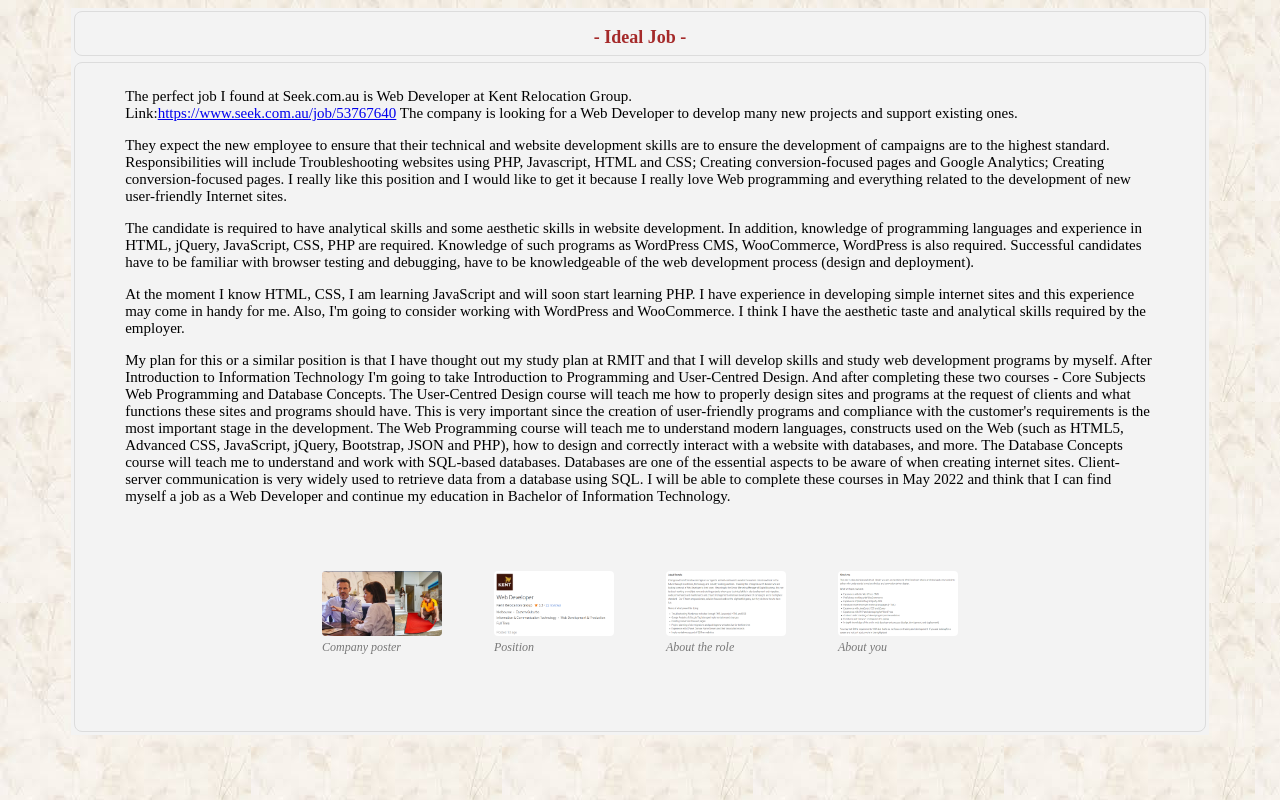
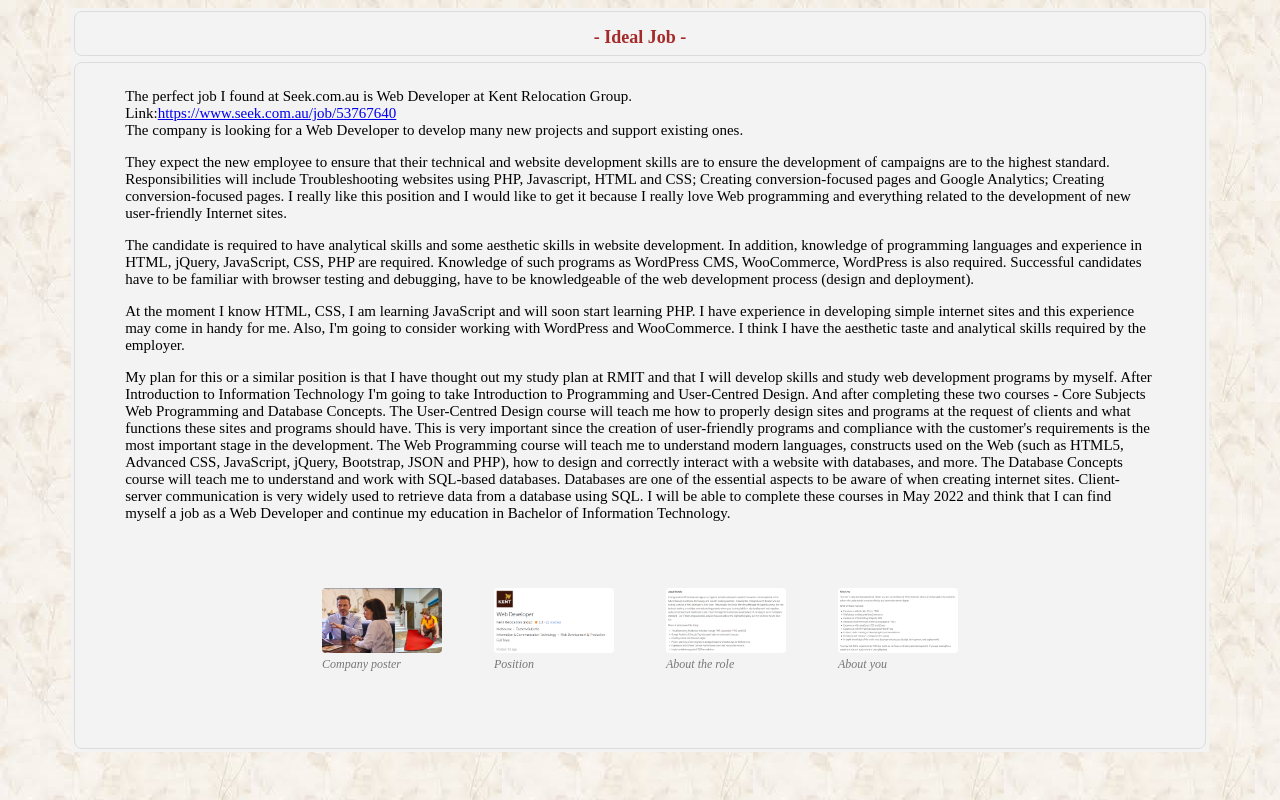
Before and after one commit to sergeiyoudachev/Assignment1bySergeiYoudachev, a plain HTML site: page ideal_job.html in a window 1280 px wide. Drawn offline with Linux system fonts and the light colour scheme.

Commit message:
Add files via upload

```diff
--- a/ideal_job.html
+++ b/ideal_job.html
@@ -25,7 +25,7 @@
             <div id="IdealJob">
                 <blockquote>
                     <p>The perfect job I found at Seek.com.au is Web Developer at Kent Relocation Group.<br>
-                    Link:<a href="https://www.seek.com.au/job/53767640" targrt="new">https://www.seek.com.au/job/53767640</a>
+                    Link:<a href="https://www.seek.com.au/job/53767640" targrt="new">https://www.seek.com.au/job/53767640</a><br>
                     The company is looking for a Web Developer to develop many new projects and support existing ones.</p>
                     <p>They expect the new employee to ensure that their technical and website development skills are to ensure
                     the development of campaigns are to the highest standard.    Responsibilities will include Troubleshooting
```
